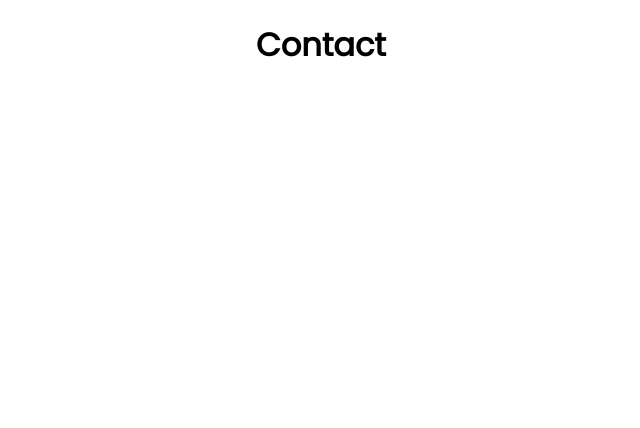
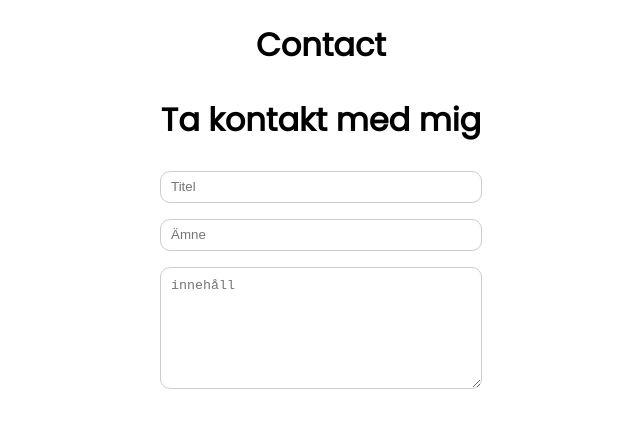
Before and after one commit to Cellmon95/anna-kajsa, a Next.js app: page /contact in a window 1280 px wide. Shown: the top 428 px of the page, without its empty margins (319-959 px from the left). Built offline with nearby package versions, Linux system fonts and the light colour scheme.

Commit message:
created basic contact form

```diff
--- a/src/app/contact/page.tsx
+++ b/src/app/contact/page.tsx
@@ -1,9 +1,11 @@
+import ContactForm from '@/components/contactForm/ContactForm';
 import React from 'react';
 
 const Contact = () => {
   return (
     <div>
       <h1>Contact</h1>
+      <ContactForm />
     </div>
   );
 };
--- /dev/null
+++ b/src/components/contactForm/ContactForm.module.css
@@ -0,0 +1,25 @@
+.formWrapper {
+  display: flex;
+  flex-direction: column;
+  align-items: center;
+  gap: 1rem;
+  justify-content: center;
+}
+
+.input {
+  width: 300px;
+  height: 30px;
+  border-radius: 5px;
+  border: 1px solid #ccc;
+  padding: 0 10px;
+  border-radius: 10px;
+}
+
+.textarea {
+  width: 300px;
+  height: 100px;
+  border-radius: 5px;
+  border: 1px solid #ccc;
+  padding: 10px;
+  border-radius: 10px;
+}
--- /dev/null
+++ b/src/components/contactForm/ContactForm.tsx
@@ -0,0 +1,25 @@
+'use client';
+import React from 'react';
+import styles from './ContactForm.module.css';
+
+const ContactForm = () => {
+  return (
+    <div>
+      <h2>Ta kontakt med mig</h2>
+      <form className={styles.formWrapper}>
+        <input type="text" placeholder="Titel" className={styles.input} />
+        <input type="text" placeholder="Ämne" className={styles.input} />
+        <textarea
+          name=""
+          id=""
+          cols={30}
+          rows={10}
+          placeholder="innehåll"
+          className={styles.textarea}
+        ></textarea>
+      </form>
+    </div>
+  );
+};
+
+export default ContactForm;
```
